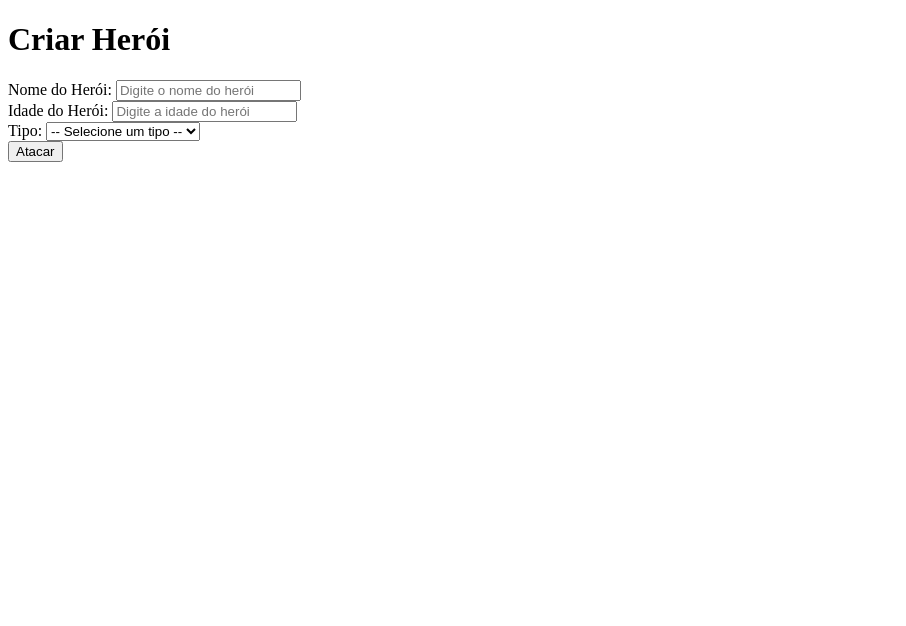
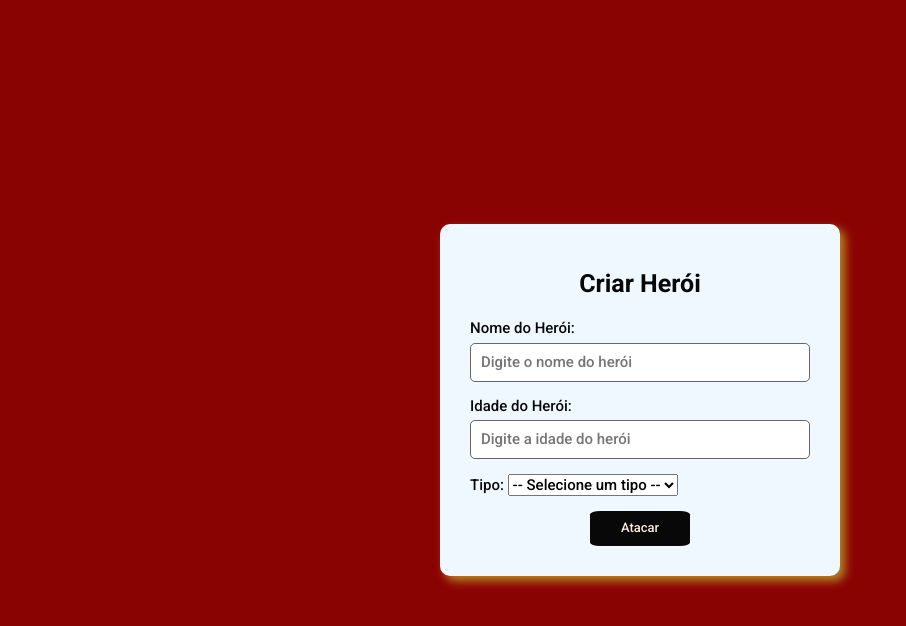
Before and after one commit to allicedimello/escolher-ataque, a plain HTML site: page index.html in a window 1280 px wide. Shown: the whole page, without its empty margins (0-906 px from the left). Drawn offline with nearby package versions, Linux system fonts and the light colour scheme.

Commit message:
edit:Estilizando a página

```diff
--- a/index.html
+++ b/index.html
@@ -2,9 +2,21 @@
 <html lang="pt-br">
     <head>
         <meta charset="UTF-8">
+        <meta name="viewport" content="width=device-width, initial-scale=1.0">
         <title>Escolher Ataque</title>
+
+        <link rel="stylesheet" href="https://cdnjs.cloudflare.com/ajax/libs/normalize/8.0.1/normalize.min.css"
+            integrity="sha512-NhSC1YmyruXifcj/KFRWoC561YpHpc5Jtzgvbuzx5VozKpWvQ+4nXhPdFgmx8xqexRcpAglTj9sIBWINXa8x5w=="
+            crossorigin="anonymous" referrerpolicy="no-referrer" />
+
+        <link rel="preconnect" href="https://fonts.googleapis.com">
+        <link rel="preconnect" href="https://fonts.gstatic.com" crossorigin>
+        <link href="https://fonts.googleapis.com/css2?family=Roboto:wght@100;300;500;700&display=swap" rel="stylesheet">
+
+        <link rel="stylesheet" href="./style.css">
     </head>
     <body>
+        <div class="container">
             <h1>Criar Herói</h1>
             <form id="form">
                 <div class="input-group">
@@ -31,6 +43,7 @@
             </form>
 
             <p id="saida"></p>
+        </div>
 
     <script src="./script.js"></script>
 
--- a/style.css
+++ b/style.css
@@ -0,0 +1,72 @@
+* {
+    margin: 0;
+    padding: 0;
+    box-sizing: border-box;
+}
+
+body {
+    font-family: 'Roboto', sans-serif;
+    background-color: #8a0303;
+    display: flex;
+    justify-content: center;
+    align-items: center;
+    height: 100vh;
+    padding: 20px;
+}
+
+.container {
+    background-color: #f0f8ff;
+    padding: 30px;
+    border-radius: 10px;
+    box-shadow: 5px 5px 10px #b78727;
+    width: 100%;
+    max-width: 400px;
+    text-align: center;
+}
+
+h1 {
+    font-size: 25px;
+    margin-bottom: 20px;
+    color: #080808;
+}
+
+.input-group {
+    margin-bottom: 15px;
+    text-align: left;
+}
+
+label {
+    font-size: 15px;
+    color: #080808;
+}
+
+input {
+    width: 100%;
+    padding: 10px;
+    margin-top: 5px;
+    border: 1px solid #666666;
+    border-radius: 5px;
+    font-size: 15px;
+}
+
+button {
+    padding: 10px;
+    width: 100px;
+    border-radius: 10%;
+    border: none;
+    background-color: #080808;
+    color: #faebd7;
+    font-size: 13px;
+    cursor: pointer;
+}
+
+button:hover {
+    background-color: #666666;
+}
+
+#resultado {
+    margin-top: 20px;
+    font-size: 20px;
+    font-weight: bold;
+    color: #080808;
+}
```
Lines whose indentation alone changed are shown as unchanged.
